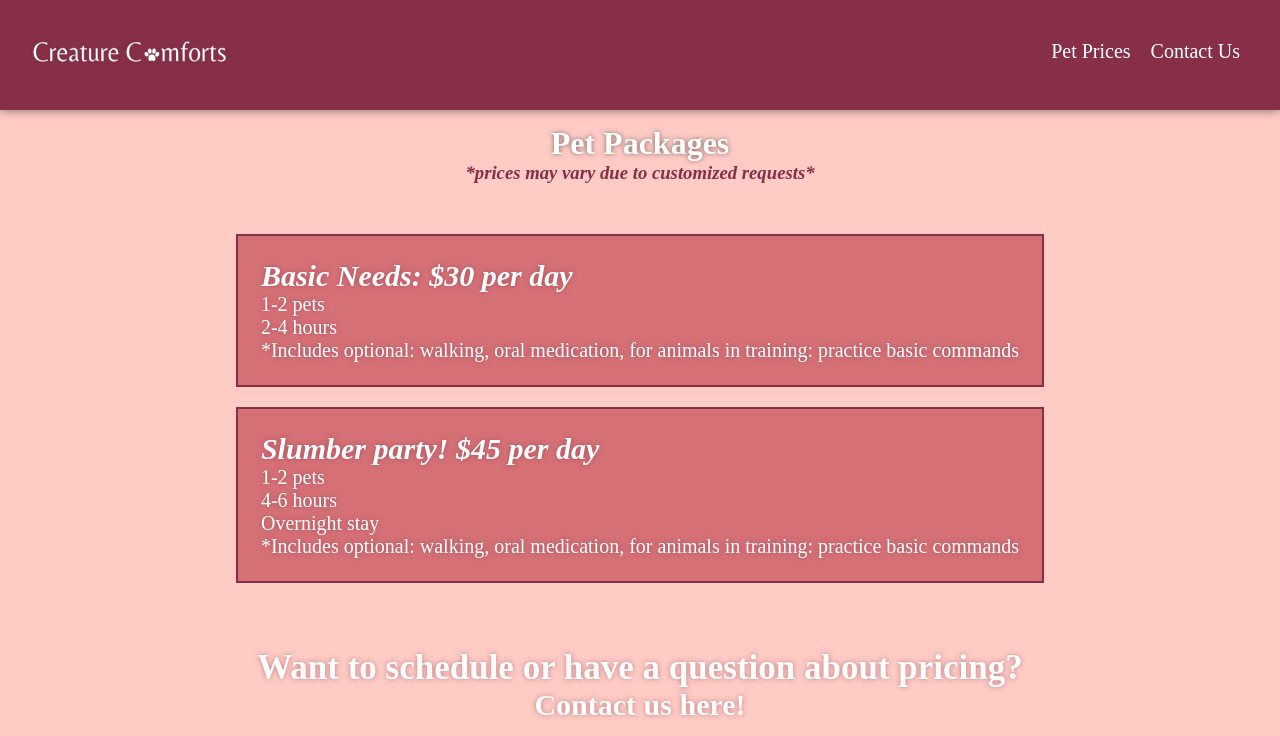
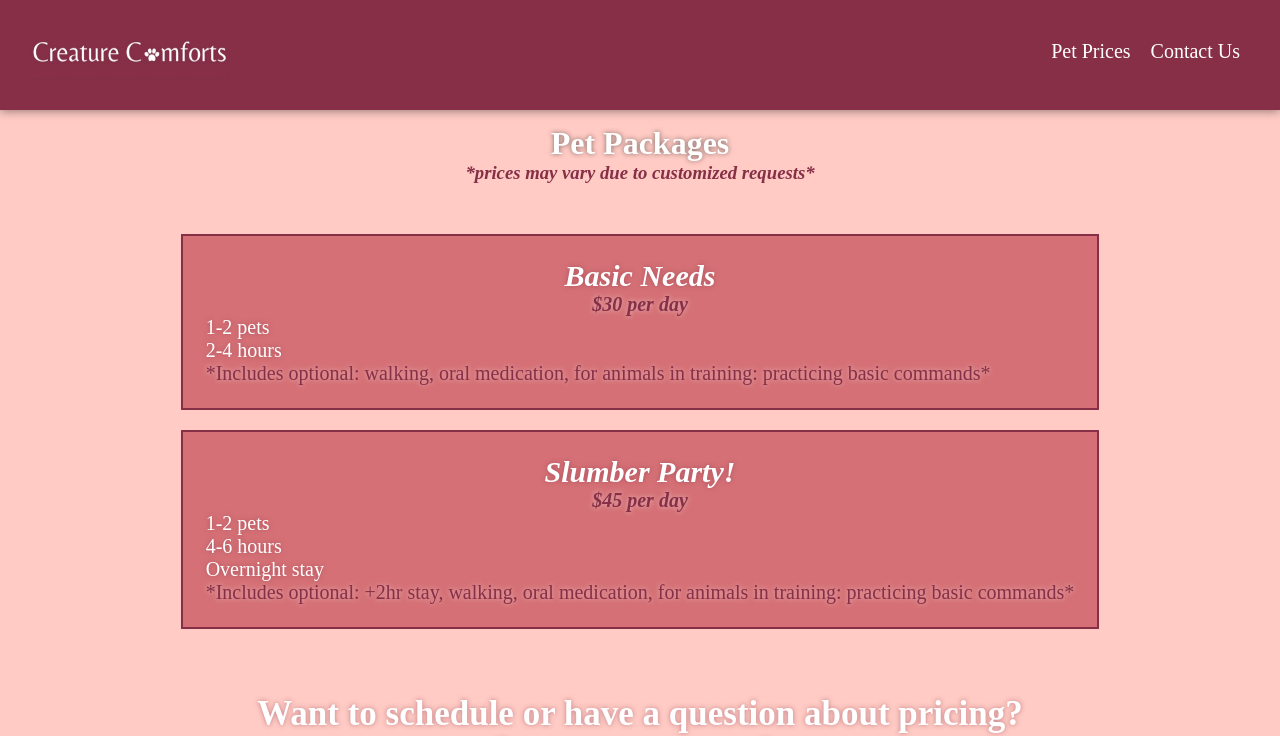
Before and after one commit to klynmc/cc, a React (Create React App) app in the folder client/: page /prices in a window 1280 px wide. Shown: the top 736 px of the page. Built offline with nearby package versions, Linux system fonts and the light colour scheme.

Commit message:
updated pricing

```diff
--- a/client/src/components/Price/index.js
+++ b/client/src/components/Price/index.js
@@ -11,22 +11,24 @@ function Price() {
             <div className="packages">
                 <ul>
                     <li>
-                        <h3>Basic Needs: $30 per day</h3>
+                        <h3>Basic Needs</h3>
+                        <h4>$30 per day</h4>
                         1-2 pets
                         <br />
                         2-4 hours
                         <br />
-                        *Includes optional: walking, oral medication, for animals in training: practice basic commands
+                        <p>*Includes optional: walking, oral medication, for animals in training: practicing basic commands*</p>
                     </li>
                     <li>
-                        <h3>Slumber party! $45 per day</h3>
+                        <h3>Slumber Party!</h3>
+                        <h4>$45 per day</h4>
                         1-2 pets
                         <br />
                         4-6 hours
                         <br />
                         Overnight stay
                         <br />
-                        *Includes optional: walking, oral medication, for animals in training: practice basic commands
+                        <p>*Includes optional: +2hr stay, walking, oral medication, for animals in training: practicing basic commands*</p>
                     </li>
                     {/* <li>
                         <h3>Package 3</h3>
@@ -36,7 +38,7 @@ function Price() {
             <div className="contactForm">
                 <h2>Want to schedule or have a question about pricing?</h2>
                 <NavLink to="/contact">
-                Contact us here!
+                🐾 Contact us here! 🐾
                 </NavLink>
             </div>
             <img
--- a/client/src/components/Price/price.css
+++ b/client/src/components/Price/price.css
@@ -32,10 +32,23 @@
 }
 
 .packages h3 {
-    font-style: italic;
     color: white;
+    text-align: center;
     font-size: 30px;
     text-shadow: 0 0 5px rgba(134, 47, 70, 0.5);
+}
+
+.packages h4 {
+    font-style: italic;
+    text-align: center;
+    font-size: 20px;
+    color: #862F46;
+    text-shadow: 0 0 5px rgba(255, 255, 255, 0.5);
+}
+
+.packages p {
+    color: #862F46;
+    text-shadow: 0 0 5px rgba(255, 255, 255, 0.5);
 }
 
 .packages ul li {
```
